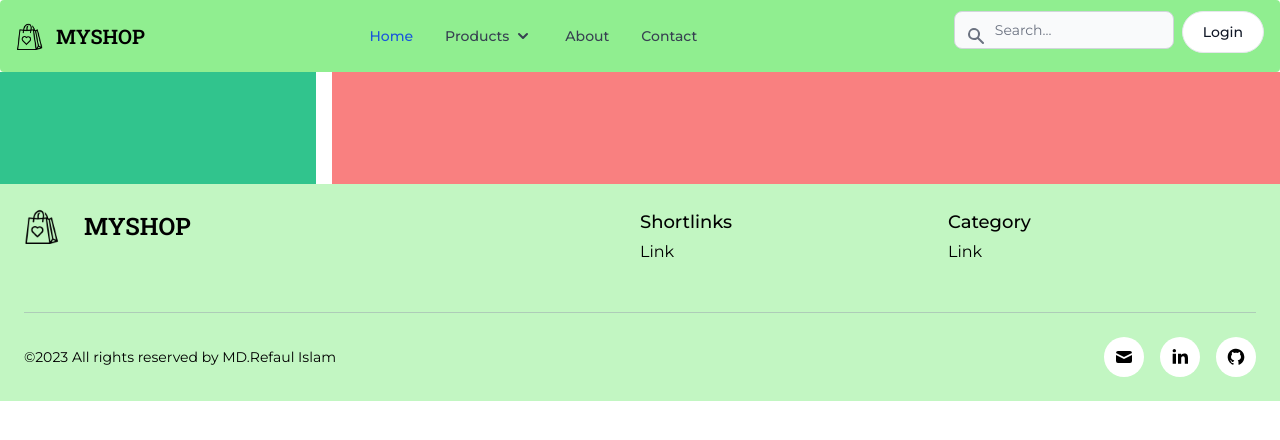
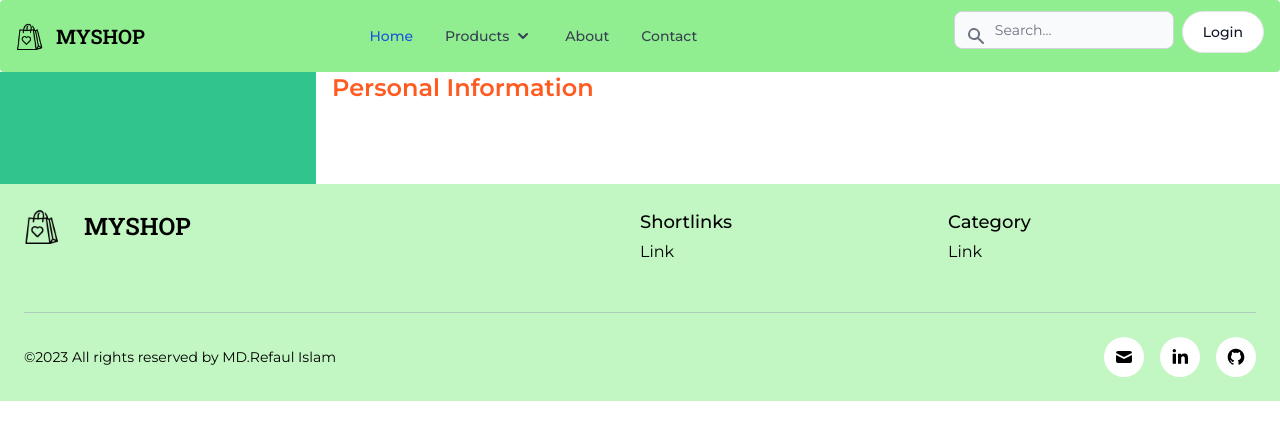
Before and after one commit to DevRefaul/ecommerce_website, a React (Create React App) app: page /profile in a window 1280 px wide. Shown: the top 440 px of the page. Built offline with nearby package versions, Linux system fonts and the light colour scheme.

Commit message:
added some texts for user information

```diff
--- a/src/Pages/Dashboard/Profile/Profile.jsx
+++ b/src/Pages/Dashboard/Profile/Profile.jsx
@@ -4,7 +4,14 @@ const Profile = () => {
   return (
     <section className="container mx-auto grid grid-cols-1 md:grid-cols-[1fr,2fr] xl:grid-cols-[1fr,3fr] gap-4">
       <div className="bg-green-400 h-28"></div>
-      <div className="bg-red-400 h-28"></div>
+      <div className="">
+        <h4 className="text-2xl font-semibold text-orange-500 mb-4">
+          Personal Information
+        </h4>
+
+        {/* user info */}
+        <div></div>
+      </div>
     </section>
   );
 };
```
